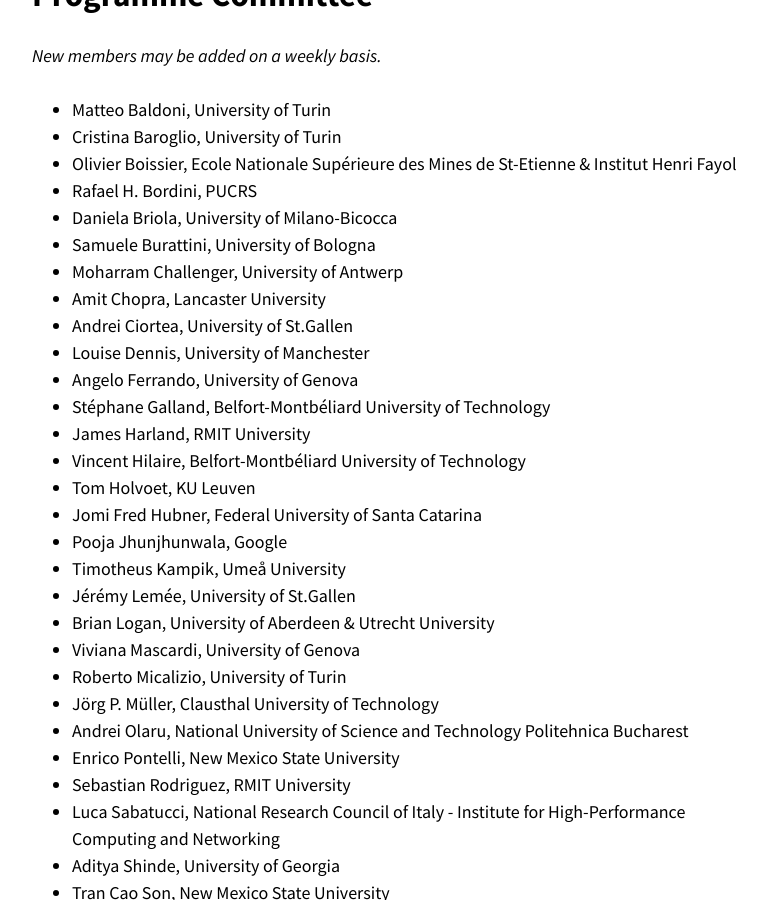
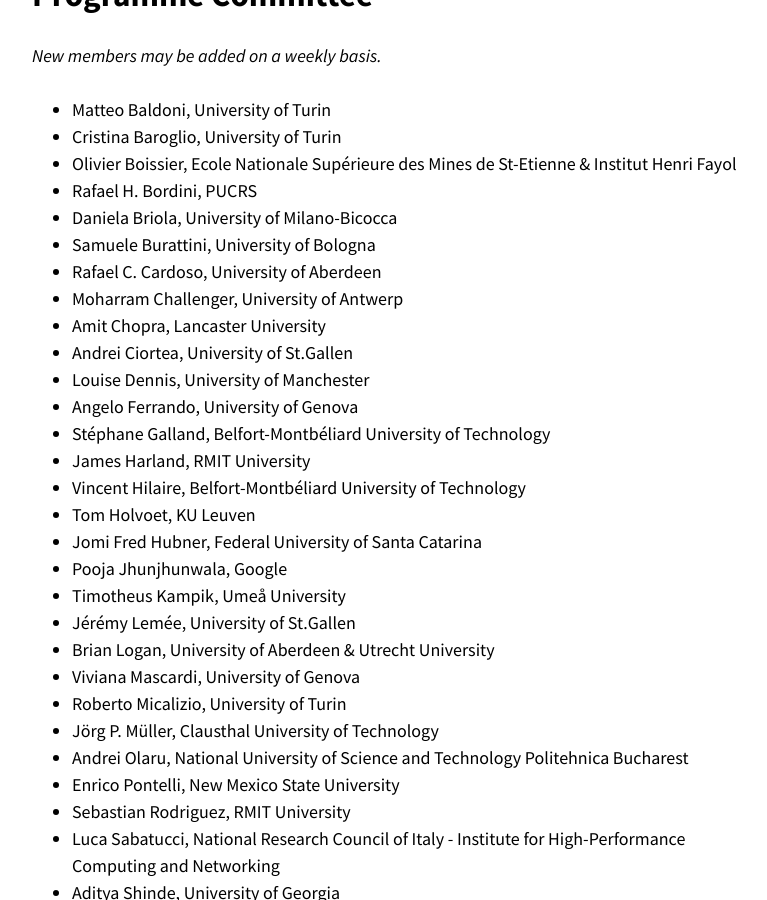
Before and after one commit to emas-workshop/2026, a Jekyll site: the page built from committees.md, in a window 1280 px wide and 900 px high, scrolled down 380 px. Shown: the whole window, without its empty margins (242-1009 px from the left). Built offline with Jekyll 4.4.1, drawn with Linux system fonts in a browser that asks for light colours; nearby versions of some CDN libraries; our own code applies the rules of GitHub Pages for plain Markdown files.

Commit message:
Update committees.md

```diff
--- a/committees.md
+++ b/committees.md
@@ -20,6 +20,7 @@
 - Rafael H. Bordini, PUCRS
 - Daniela Briola, University of Milano-Bicocca
 - Samuele	Burattini,	University of Bologna
+- Rafael C. Cardoso, University of Aberdeen
 - Moharram Challenger, University of Antwerp
 - Amit Chopra, Lancaster University
 - Andrei Ciortea, University of St.Gallen
```
